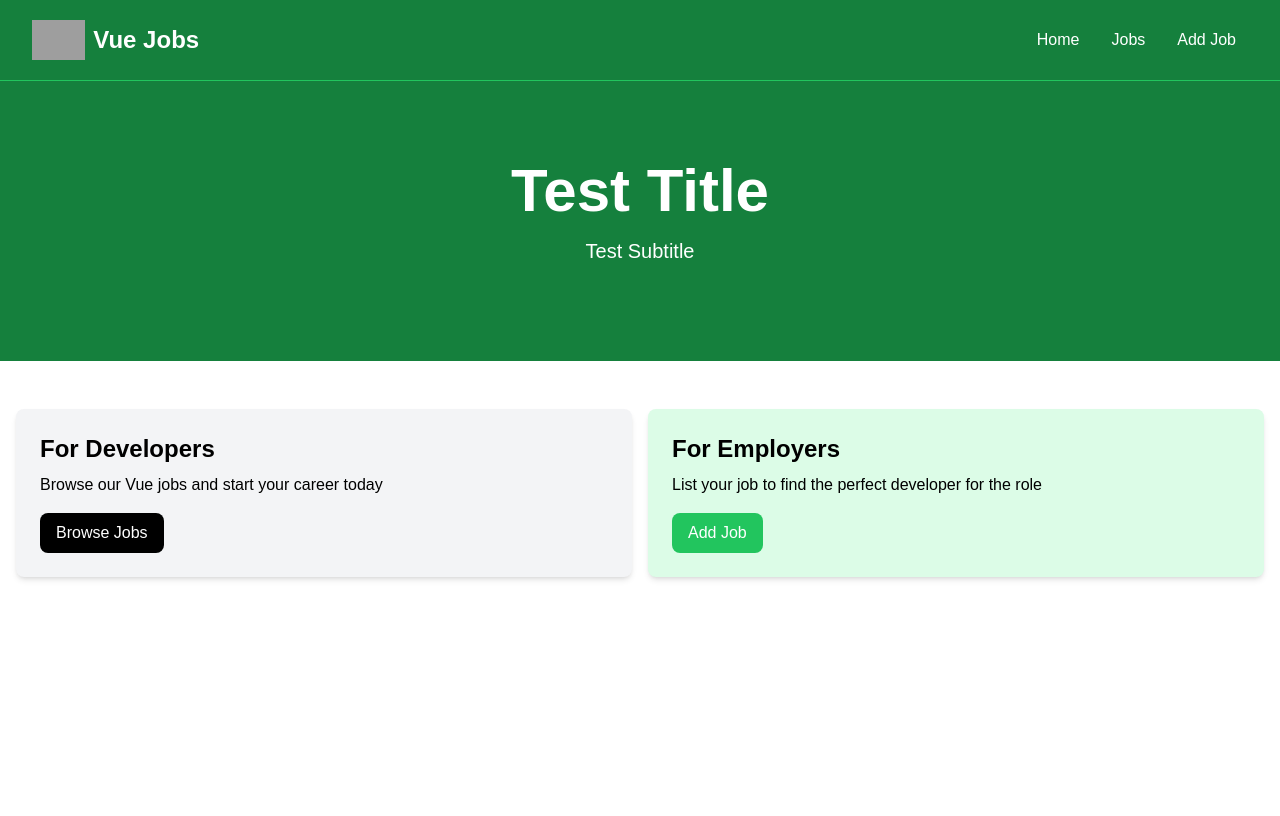
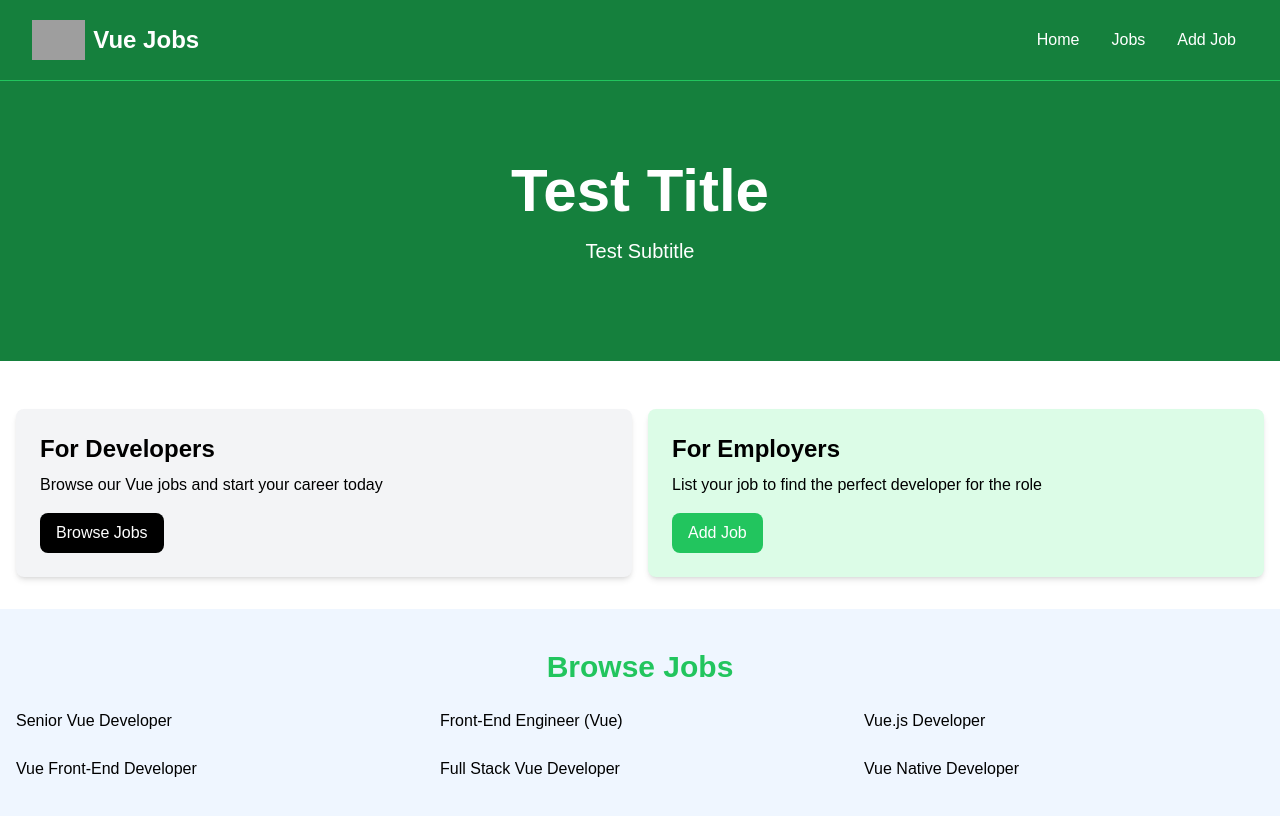
Before and after one commit to Zuhaitz/vue-jobs, a Vue app: page / in a window 1280 px wide. Shown: the top 816 px of the page. Built offline with nearby package versions, Linux system fonts and the light colour scheme; grey boxes are pictures that could not be loaded.

Commit message:
jobs list component base

```diff
--- a/src/App.vue
+++ b/src/App.vue
@@ -2,12 +2,14 @@
   import Navbar from "./components/Navbar.vue";
   import Hero from "./components/Hero.vue";
   import HomeCards from "./components/HomeCards.vue";
+  import JobListings from "./components/JobListings.vue";
 </script>
 
 <template>
   <Navbar />
   <Hero title="Test Title" subtitle="Test Subtitle" />
   <HomeCards />
+  <JobListings />
 </template>
 
 <style lang="scss" scoped></style>
--- /dev/null
+++ b/src/components/JobListings.vue
@@ -0,0 +1,21 @@
+<script setup>
+  import { ref } from "vue";
+  import jobData from "../jobs.json";
+
+  const jobs = ref(jobData);
+</script>
+
+<template>
+  <section class="px-4 py-10 bg-blue-50">
+    <div class="container-xl lg:container m-auto">
+      <h2 class="mb-6 text-3xl font-bold text-center text-green-500">
+        Browse Jobs
+      </h2>
+      <div class="grid grid-cols-1 md:grid-cols-3 gap-6">
+        <div v-for="job in jobs" :key="job.id">
+          {{ job.title }}
+        </div>
+      </div>
+    </div>
+  </section>
+</template>
--- /dev/null
+++ b/src/jobs.json
@@ -0,0 +1,86 @@
+[
+  {
+    "id": 1,
+    "title": "Senior Vue Developer",
+    "type": "Full-Time",
+    "description": "We are seeking a talented Front-End Developer to join our team in Boston, MA. The ideal candidate will have strong skills in HTML, CSS, and JavaScript, with experience working with modern JavaScript frameworks such as Vue or Angular.",
+    "location": "Boston, MA",
+    "salary": "$70K - $80K",
+    "company": {
+      "name": "NewTek Solutions",
+      "description": "NewTek Solutions is a leading technology company specializing in web development and digital solutions. We pride ourselves on delivering high-quality products and services to our clients while fostering a collaborative and innovative work environment.",
+      "contactEmail": "contact@teksolutions.com",
+      "contactPhone": "555-555-5555"
+    }
+  },
+  {
+    "id": 2,
+    "title": "Front-End Engineer (Vue)",
+    "type": "Full-Time",
+    "description": "Join our team as a Front-End Developer in sunny Miami, FL. We are looking for a motivated individual with a passion for crafting beautiful and responsive web applications. Experience with UI/UX design principles and a strong attention to detail are highly desirable.",
+    "location": "Miami, FL",
+    "salary": "$70K - $80K",
+    "company": {
+      "name": "Veneer Solutions",
+      "description": "Veneer Solutions is a creative agency specializing in digital design and development. Our team is dedicated to pushing the boundaries of creativity and innovation to deliver exceptional results for our clients.",
+      "contactEmail": "contact@loremipsum.com",
+      "contactPhone": "555-555-5555"
+    }
+  },
+  {
+    "id": 3,
+    "title": "Vue.js Developer",
+    "type": "Full-Time",
+    "description": "Are you passionate about front-end development? Join our team in vibrant Brooklyn, NY, and work on exciting projects that make a difference. We offer competitive compensation and a collaborative work environment where your ideas are valued.",
+    "location": "Brooklyn, NY",
+    "salary": "$70K - $80K",
+    "company": {
+      "name": "Dolor Cloud",
+      "description": "Dolor Cloud is a leading technology company specializing in digital solutions for businesses of all sizes. With a focus on innovation and customer satisfaction, we are committed to delivering cutting-edge products and services.",
+      "contactEmail": "contact@dolorsitamet.com",
+      "contactPhone": "555-555-5555"
+    }
+  },
+  {
+    "id": 4,
+    "title": "Vue Front-End Developer",
+    "type": "Part-Time",
+    "description": "Join our team as a Part-Time Front-End Developer in beautiful Pheonix, AZ. We are looking for a self-motivated individual with a passion for creating engaging user experiences. This position offers flexible hours and the opportunity to work remotely.",
+    "location": "Pheonix, AZ",
+    "salary": "$60K - $70K",
+    "company": {
+      "name": "Alpha Elite",
+      "description": "Alpha Elite is a dynamic startup specializing in digital marketing and web development. We are committed to fostering a diverse and inclusive workplace where creativity and innovation thrive.",
+      "contactEmail": "contact@adipisicingelit.com",
+      "contactPhone": "555-555-5555"
+    }
+  },
+  {
+    "id": 5,
+    "title": "Full Stack Vue Developer",
+    "type": "Full-Time",
+    "description": "Exciting opportunity for a Full-Time Front-End Developer in bustling Atlanta, GA. We are seeking a talented individual with a passion for building elegant and scalable web applications. Join our team and make an impact!",
+    "location": "Atlanta, GA",
+    "salary": "$90K - $100K",
+    "company": {
+      "name": "Browning Technologies",
+      "description": "Browning Technologies is a rapidly growing technology company specializing in e-commerce solutions. We offer a dynamic and collaborative work environment where employees are encouraged to think creatively and innovate.",
+      "contactEmail": "contact@consecteturadipisicing.com",
+      "contactPhone": "555-555-5555"
+    }
+  },
+  {
+    "id": 6,
+    "title": "Vue Native Developer",
+    "type": "Full-Time",
+    "description": "Join our team as a Front-End Developer in beautiful Portland, OR. We are looking for a skilled and enthusiastic individual to help us create innovative web solutions. Competitive salary and great benefits package available.",
+    "location": "Portland, OR",
+    "salary": "$100K - $110K",
+    "company": {
+      "name": "Port Solutions INC",
+      "description": "Port Solutions is a leading technology company specializing in software development and digital marketing. We are committed to providing our clients with cutting-edge solutions and our employees with a supportive and rewarding work environment.",
+      "contactEmail": "contact@ipsumlorem.com",
+      "contactPhone": "555-555-5555"
+    }
+  }
+]
```
